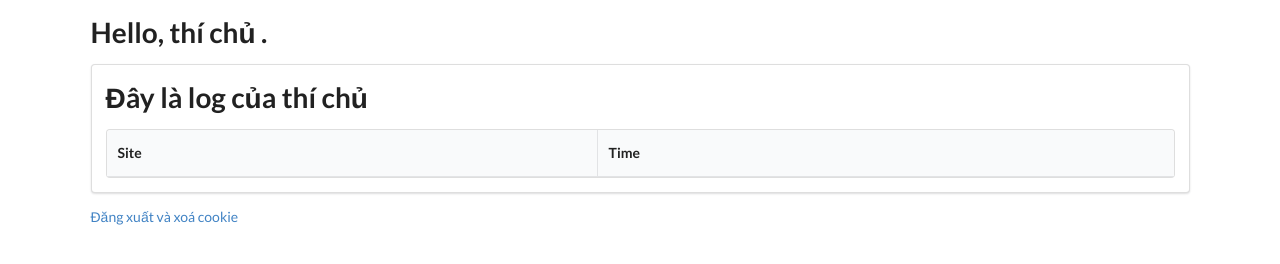
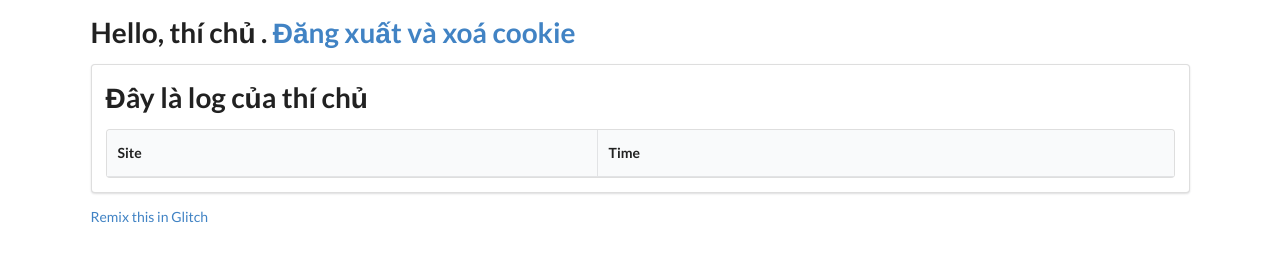
Before and after one commit to conanak99/SimpleCookieTracking, a website: page views/logined.html in a window 1280 px wide. Drawn offline with nearby package versions, Linux system fonts and the light colour scheme; no server answers.

Commit message:
Checkpoint

```diff
--- a/views/logined.html
+++ b/views/logined.html
@@ -14,7 +14,7 @@
     <div class="ui container basic segment">
     <header>
       <h1>
-        Hello, thí chủ {{user.username}}.
+        Hello, thí chủ {{user.username}}. <a href="/logout"> Đăng xuất và xoá cookie</a>
       </h1>
     </header>
 
@@ -40,7 +40,9 @@
     </main>
 
     <footer>
-      <a href="/logout"> Đăng xuất và xoá cookie</a>
+            <a href="https://glitch.com">
+        Remix this in Glitch
+      </a>
     </footer>
 </div>
     <!-- Your web-app is https, so your scripts need to be too -->
@@ -62,6 +64,5 @@
       }]);
     </script>
 
-    <script src="https://sleepy-fuel.glitch.me/track.js"></script>
  </body>
 </html>
```
